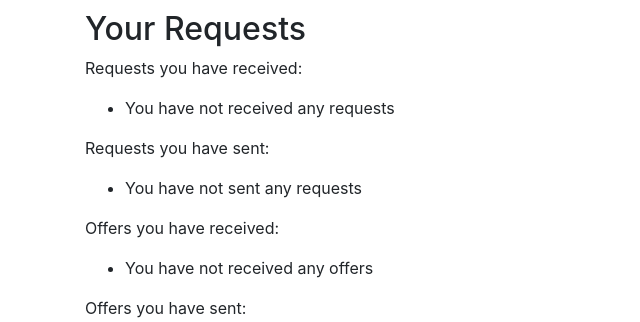
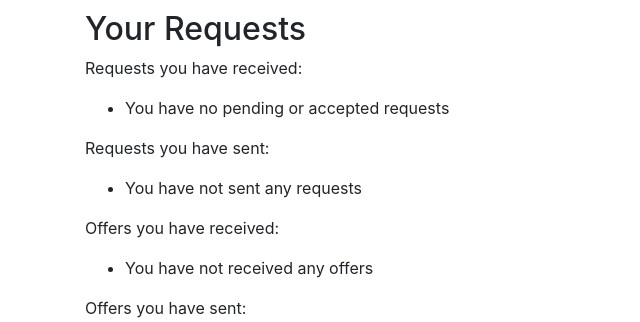
Before and after one commit to chicagopython/buddy_mentorship, a Django app: template apps/users/templates/users/requests.html in a window 1280 px wide. Shown: the part 70-392 px from the top of the page, without its empty margins (0-640 px from the left). Run offline with Django 3.2, Linux system fonts and the light colour scheme; the template is opened without the code that fills it, so the values that code supplies are empty; some libraries are stand-ins or nearby versions.

Commit message:
Updated message when there are no requests for a user
Changed it to "You have no pending or accepted requests"

```diff
--- a/apps/users/templates/users/requests.html
+++ b/apps/users/templates/users/requests.html
@@ -11,7 +11,7 @@
 
 <ul>
   {% if not requests_received %}
-    <li> You have not received any requests </li>
+    <li> You have no pending or accepted requests </li>
   {% endif %}
   {% for request in requests_received %}
     {% if request.status != 2 %}
```
